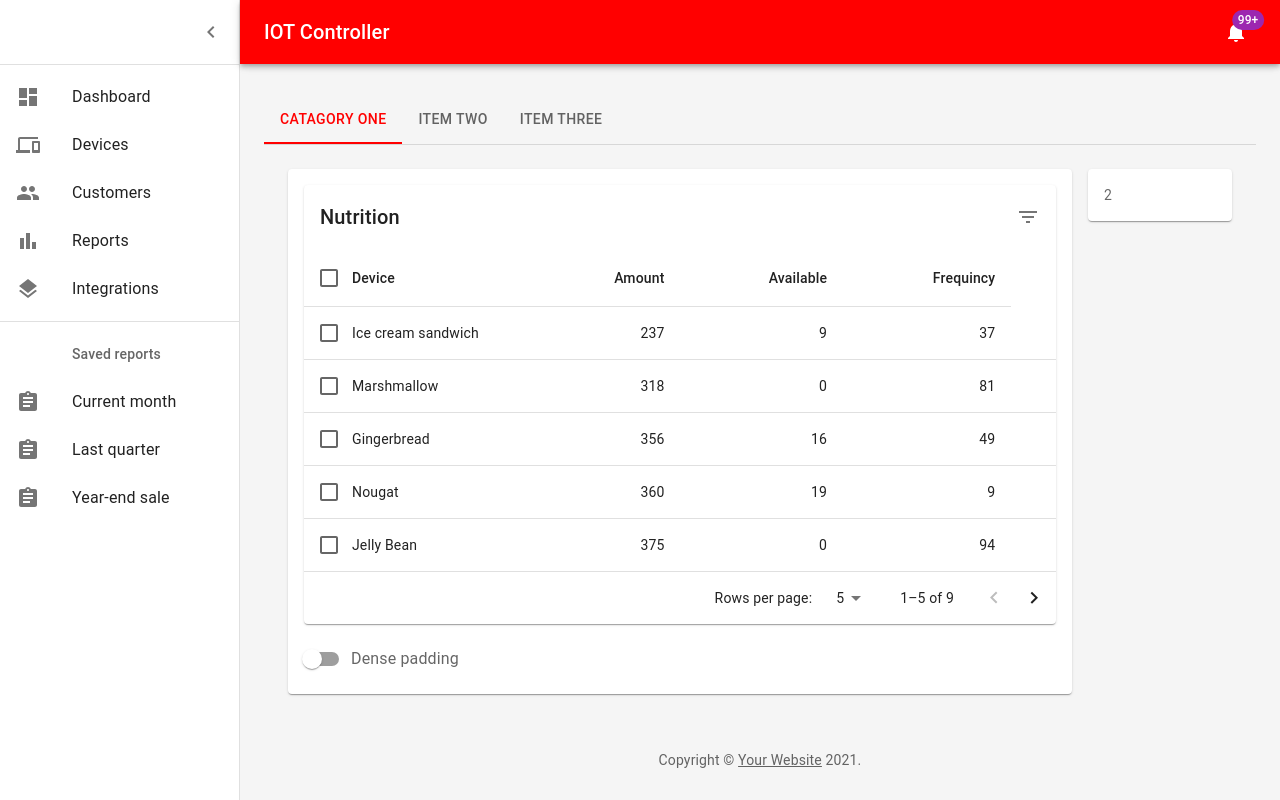
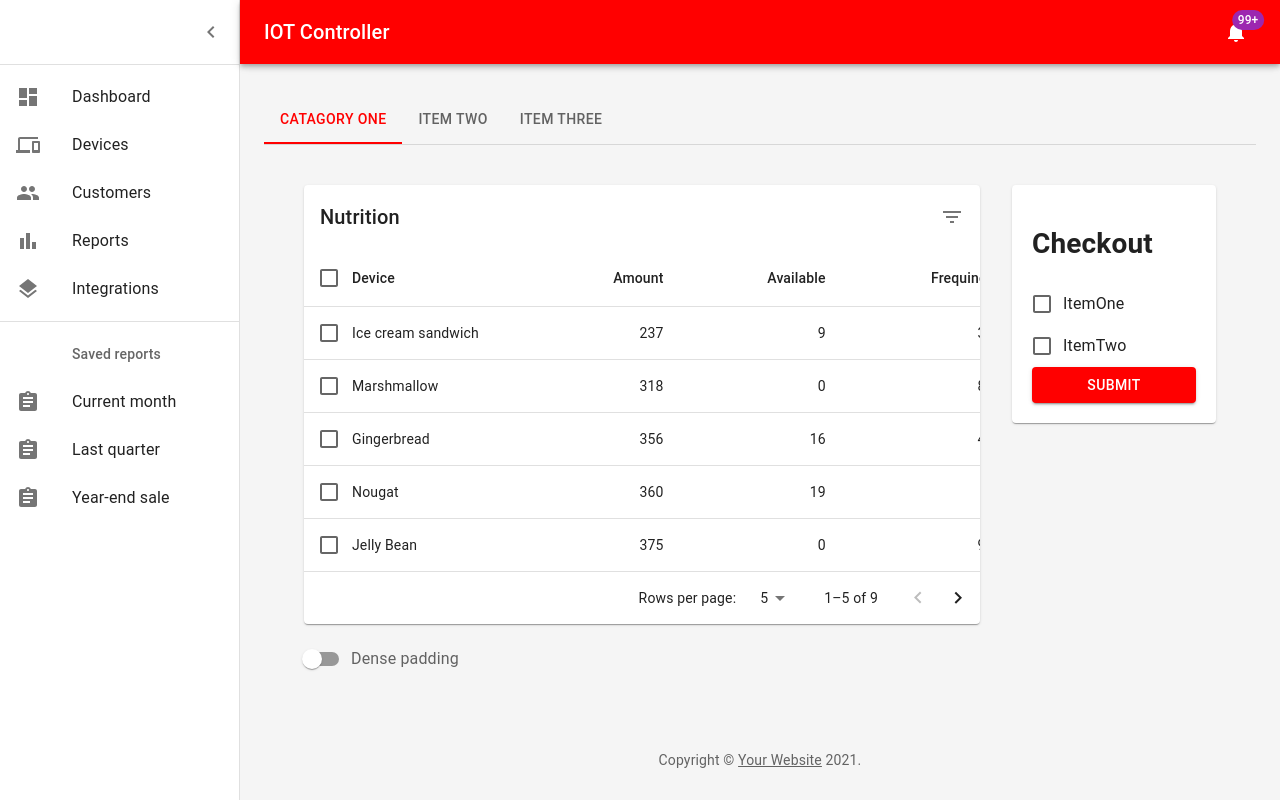
Before and after one commit to ProCyEd/IOT-Project-Frontend, a Next.js app: page /devices in a window 1280 px wide. Both pictures are taken after a click on the tab "CATAGORY ONE". Built offline with nearby package versions, Linux system fonts and the light colour scheme.

Commit message:
IOT-9 #time 20m

```diff
--- a/components/devices/checkout.jsx
+++ b/components/devices/checkout.jsx
@@ -1 +1,32 @@
 import React from "react";
+import Checkbox from '@mui/material/Checkbox';
+import FormGroup from '@mui/material/FormGroup';
+import FormControlLabel from '@mui/material/FormControlLabel';
+import Button from '@mui/material/Button';
+import Paper from '@mui/material/Paper';
+
+export default function Checkout(){
+
+    const arr = ["ItemOne", "ItemTwo"];
+
+    return(
+
+        <Paper
+
+            style={{
+                padding: 20,
+                // backgroundColor: "blue",
+                // border: "1px solid black"
+            }}
+
+        >
+            <h1>Checkout</h1>
+            <FormGroup>
+                <FormControlLabel control={<Checkbox />} label={arr[0]} />
+                <FormControlLabel  control={<Checkbox />} label={arr[1]} />
+                <Button variant="contained">Submit</Button>
+            </FormGroup>
+        </Paper>
+
+    )
+}
--- a/pages/devices.jsx
+++ b/pages/devices.jsx
@@ -13,6 +13,7 @@ import Copyright from '../components/copyright';
 import PropTypes from 'prop-types';
 import Paper from '@mui/material/Paper';
 import { styled } from '@mui/material/styles';
+import Checkout from "../components/devices/checkout";
 
 
 import EnhancedTable from '../components/devices/deviceTableOne';
@@ -45,6 +46,7 @@ function TabPanel(props) {
     );
 }
 
+
 TabPanel.propTypes = {
     children: PropTypes.node,
     index: PropTypes.number.isRequired,
@@ -60,7 +62,7 @@ function a11yProps(index) {
 
 
 
-const Item = styled(Paper)(({ theme }) => ({
+const Item = styled(Box)(({ theme }) => ({
     ...theme.typography.body2,
     padding: theme.spacing(2),
     color: theme.palette.text.secondary,
@@ -85,7 +87,6 @@ export default function Devices(){
 
                 {/* Navigaiton */}
                 <TopBar></TopBar>
-
 
                 <Box
                     component="main"
@@ -116,29 +117,29 @@ export default function Devices(){
                             </Box>
 
 
-
                             {/* Tab Content */}
                             <TabPanel value={value} index={0}>
                                 <Box sx={{flexFrow: 1 }}>
-                    <Grid container spacing={2}>
-                        <Grid item xs={10}>
+                                    <Grid container spacing={0}>
+                                        <Grid item xs={9}>
                                             <Item>
                                                 <EnhancedTable></EnhancedTable>
                                             </Item>
                                         </Grid>
-                        <Grid item xs={2}>
-                            <Item>2</Item>
+                                        <Grid item xs={3}>
+                                            <Item>
+                                                <Checkout></Checkout>
+                                            </Item>
                                         </Grid>
                                     </Grid>
                                 </Box>
                             </TabPanel>
                             <TabPanel value={value} index={1}>
-                Hello World Two
+
                             </TabPanel>
                             <TabPanel value={value} index={2}>
                                 Hello World Three
                             </TabPanel>
-
 
                         </Box>
 
```
Lines whose indentation alone changed are shown as unchanged.
